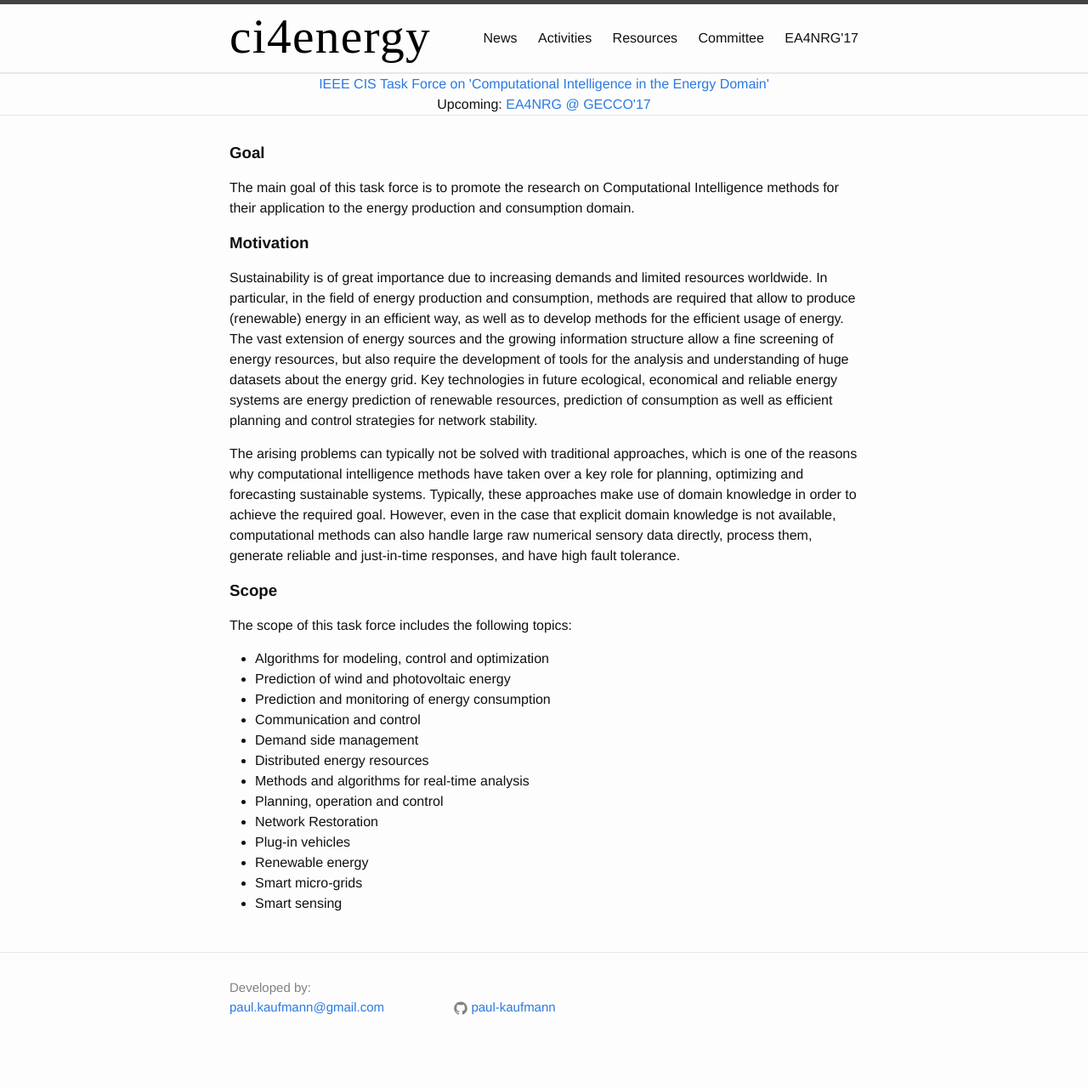
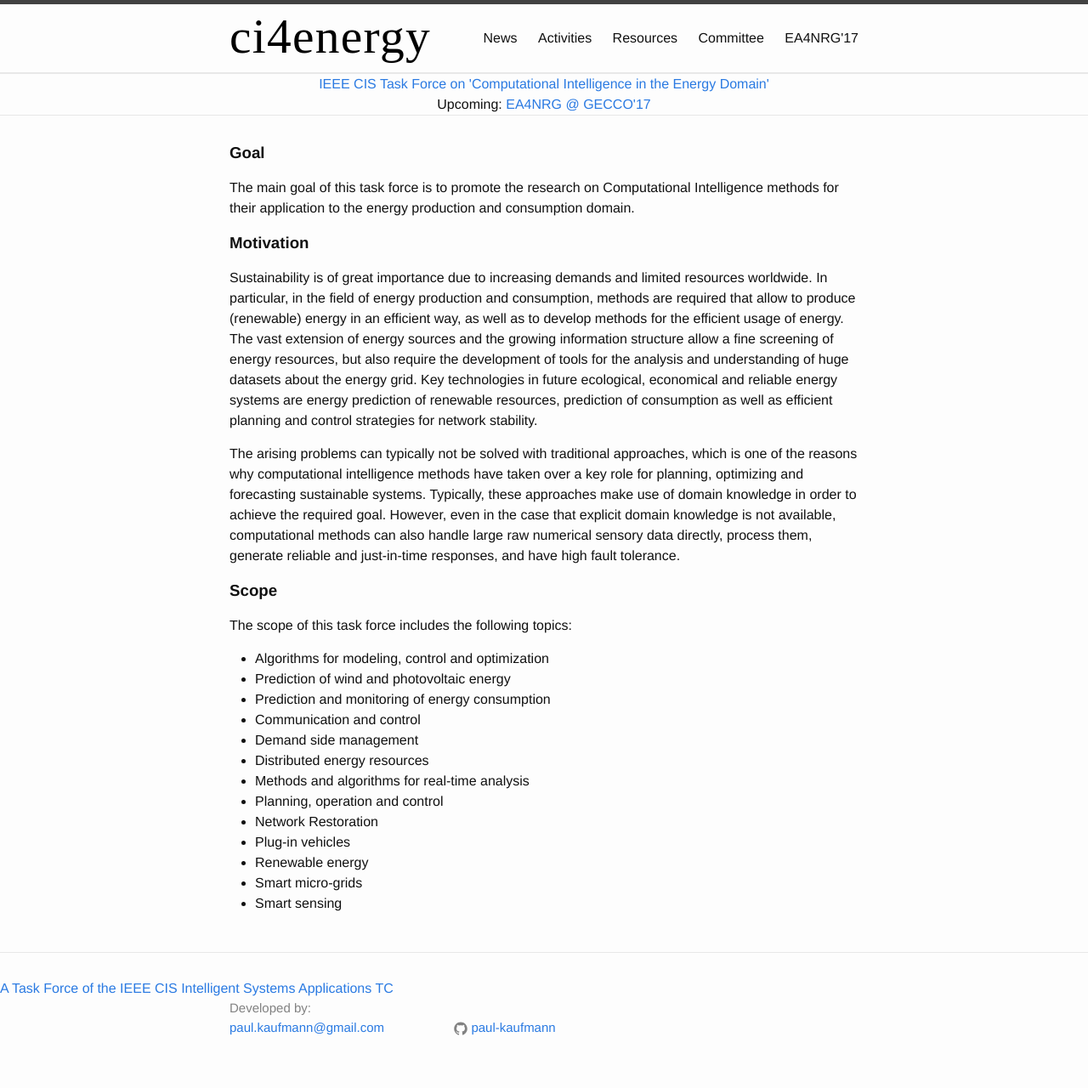
Before and after one commit to ci4energy/ci4energy.github.io, a Jekyll site: the page built from index.html, in a window 1280 px wide. Shown: the whole page at 85% size. Built offline with Jekyll 4.4.1, drawn with Linux system fonts in a browser that asks for light colours; before the commit the page ends 1256 px from its top, so only the background shows below that.

Commit message:
no message

```diff
--- a/_includes/footer.html
+++ b/_includes/footer.html
@@ -1,5 +1,5 @@
 <footer class="site-footer">
-
+<a href="http://cis.ieee.org/intelligent-systems-applications-tc.html">A Task Force of the IEEE CIS Intelligent Systems Applications TC</a><br>
   <div class="wrapper">
 
     <!-- <h2 class="footer-heading">{{ site.title }}</h2> -->
```
